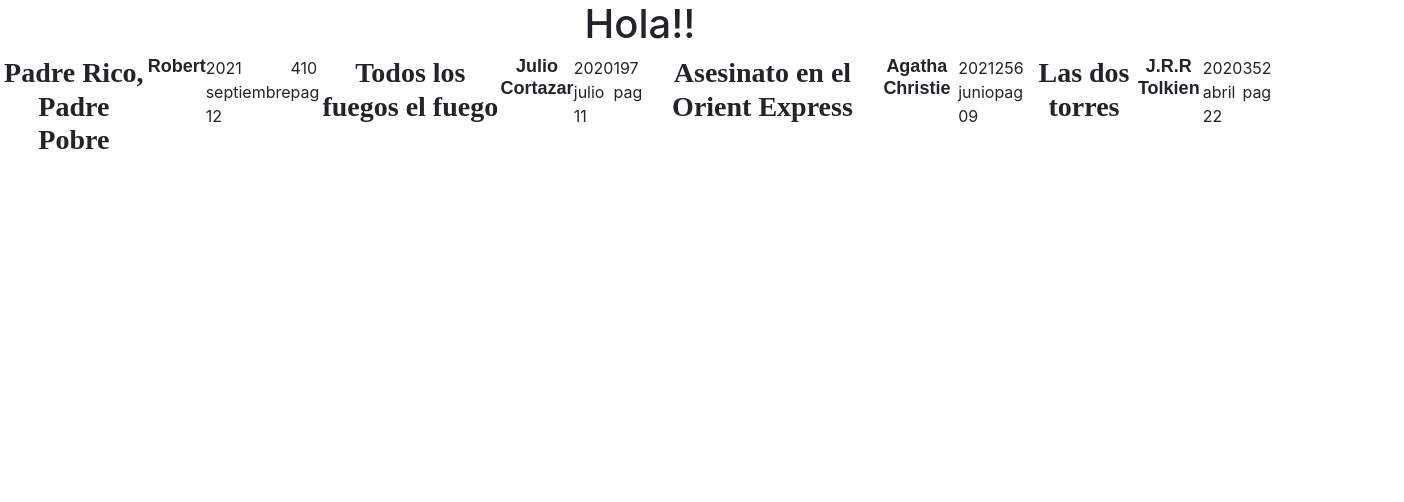
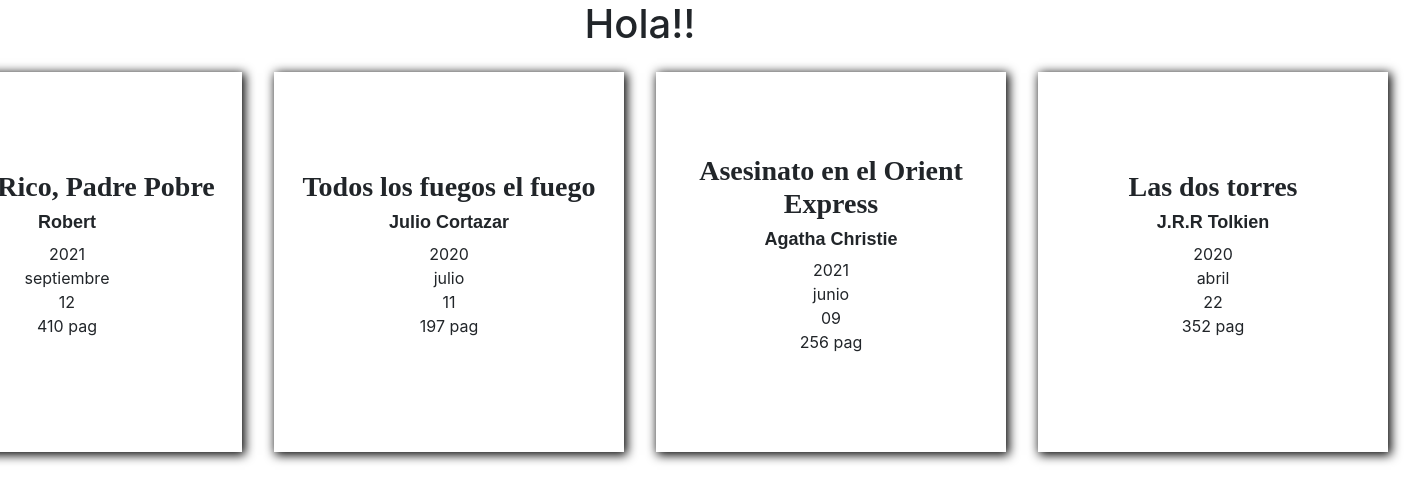
Before and after one commit to sofiamazzurco/TUP_LAB_TP, a React (Create React App) app in the folder final-work/: page / in a window 1280 px wide. Shown: the top 502 px of the page, 1404 px wide, since content can reach past the window. Built offline with nearby package versions, Linux system fonts and the light colour scheme.

Commit message:
BookCard styles

```diff
--- a/final-work/src/App.js
+++ b/final-work/src/App.js
@@ -3,6 +3,7 @@
 
 import Header from './components/Header/Header';
 import Books from './components/Books/Books';
+
 const App = () => {
   const books = [
     {
--- /dev/null
+++ b/final-work/src/components/BookCard/BookCard.jsx
@@ -0,0 +1,7 @@
+import './BookCard.css';
+
+const BookCard = ({ children }) => {
+    return <div className='book-item-container '>{children}</div>
+};
+
+export default BookCard;
--- a/final-work/src/components/BookItems/BookItems.js
+++ b/final-work/src/components/BookItems/BookItems.js
@@ -2,7 +2,7 @@
 import React from 'react';
 
 import ReadDate from '../ReadDate/ReadDate';
-// import BookCard from '../BookCard/BookCard.css';
+import BookCard from '../BookCard/BookCard.jsx';
 
 import './BookItems.css'
 
@@ -15,14 +15,14 @@
 
 
     return (
-        <div className='books-container'>
+        <BookCard>
             <h2>{title}</h2>
             <h3>{author}</h3>
             <div>
             <ReadDate date={dateRead}/>
             </div>
             <p>{pageCount} pag</p>
-        </div>
+        </BookCard>
     );
 }
 
```
Also changed, not shown: final-work/src/components/ReadDate/ReadDate.css (added).
